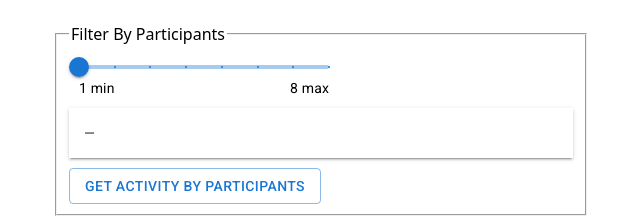
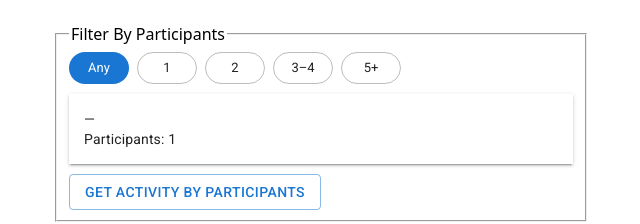
Before and after one commit to KaterinaShepeleva/im-bored, a React (Vite) app: page / in a window 1280 px wide. Shown: the part 468-692 px from the top of the page, without its empty margins (319-959 px from the left). Built offline with nearby package versions, Linux system fonts and the light colour scheme; no server answers.

Commit message:
Replaced slider in FilterByParticipants with group of clickable chips

```diff
--- a/src/components/FilterByParticipants/FilterByParticipants.tsx
+++ b/src/components/FilterByParticipants/FilterByParticipants.tsx
@@ -1,32 +1,34 @@
 import { useState } from 'react';
 import axios from 'axios';
 import Button from '@mui/material/Button';
-import Slider from '@mui/material/Slider';
 import Box from '@mui/material/Box';
 import Paper from '@mui/material/Paper';
 import Typography from '@mui/material/Typography';
+import Chip from '@mui/material/Chip';
 
-import { API_URL } from 'src/constants.ts';
+import {
+  API_URL,
+  UiParticipantGroups,
+} from 'src/constants.ts';
 
 const initial = '—';
 
-const MAX = 8;
-const MIN = 1;
-const marks = [...Array(MAX).keys()].map(item => ({
-  value: item + 1,
-  label: '',
-}));
-
 const FilterByParticipants = () => {
   const [activity, setActivity] = useState<string>(initial);
-  const [participantsNumber, setParticipantsNumber] = useState<number>(MIN);
+  const [activityParticipants, setActivityParticipants] = useState<number>(1);
+  const [groupIndex, setGroupIndex] = useState<number>(UiParticipantGroups[0].id);
 
-  const handleChange = (_: Event, newValue: number) => {
-    setParticipantsNumber(newValue);
+  const handleClick = (newIndex: number) => {
+    if (newIndex == null) {
+      return;
+    }
+
+    setGroupIndex(newIndex);
   };
 
   const getActivityByParticipants = async (): Promise<void> => {
-    const response = await axios.get(`${API_URL}?participants=${participantsNumber}`);
+    const response = await axios.get(`${API_URL}?${UiParticipantGroups[groupIndex].url}`);
+    const participants = 1;
     let activity = initial;
 
     // TODO: save data.error as content error (in separate variable) and change its displayed style
@@ -37,6 +39,7 @@ const FilterByParticipants = () => {
     }
 
     setActivity(activity);
+    setActivityParticipants(response.data?.participants ?? participants);
   };
 
   return (
@@ -44,32 +47,16 @@ const FilterByParticipants = () => {
       <fieldset>
         <legend>Filter By Participants</legend>
 
-        <Box sx={{ width: 250, ml: '10px' }}>
-          <Slider
-            min={MIN}
-            max={MAX}
-            marks={marks}
-            step={1}
-            value={participantsNumber}
-            valueLabelDisplay="auto"
-            onChange={handleChange}
-          />
-          <Box sx={{ display: 'flex', justifyContent: 'space-between', mt: '-10px' }}>
-            <Typography
-              variant="body2"
-              onClick={() => setParticipantsNumber(MIN)}
-              sx={{ cursor: 'pointer' }}
-            >
-              {MIN} min
-            </Typography>
-            <Typography
-              variant="body2"
-              onClick={() => setParticipantsNumber(MAX)}
-              sx={{ cursor: 'pointer' }}
-            >
-              {MAX} max
-            </Typography>
-          </Box>
+        <Box sx={{ display: 'flex', gap: 1 }}>
+          {UiParticipantGroups.map((group, index) => (
+            <Chip
+              color={groupIndex === group.id ? 'primary' : 'default'}
+              variant={groupIndex === index ? 'filled' : 'outlined'}
+              label={group.label}
+              onClick={() => handleClick(index)}
+              sx={{ minWidth: '60px' }}
+            />
+          ))}
         </Box>
 
         <Box sx={{ m: '10px 0' }}>
@@ -78,9 +65,8 @@ const FilterByParticipants = () => {
             elevation={2}
             sx={{ p: '15px' }}
           >
-            <Typography variant="body2">
-              {activity}
-            </Typography>
+            <Typography variant="body2">{activity}</Typography>
+            <Typography variant="body2">Participants: {activityParticipants}</Typography>
           </Paper>
         </Box>
 
--- a/src/constants.ts
+++ b/src/constants.ts
@@ -94,3 +94,38 @@ export const UiFilterActivityItems: UiFilterActivityItem[] = [
     value: ActivityType.Busywork,
   },
 ];
+
+export type UiParticipantGroup = {
+  id: number,
+  label: string,
+  url: string,
+}
+
+export const UiParticipantGroups: UiParticipantGroup[] = [
+  {
+    id: 0,
+    label: 'Any',
+    url: '',
+  },
+  {
+    id: 1,
+    label: '1',
+    url: 'participants=1',
+  },
+  {
+    id: 2,
+    label: '2',
+    url: 'participants=2',
+  },
+  {
+    id: 3,
+    label: '3–4',
+    url: 'participants=3&participants=4',
+  },
+  {
+    id: 4,
+    label: '5+',
+    // No activities for 6 or 7 participants
+    url: 'participants=5&participants=8',
+  },
+];
```
